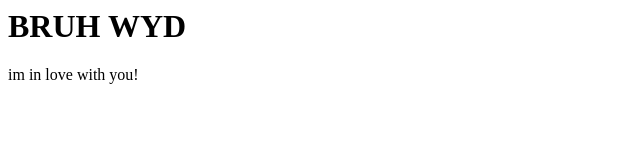
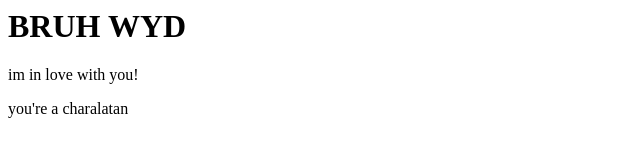
Before and after one commit to ajm855/crispy-octo-eureka, a plain HTML site: page index.html in a window 1280 px wide. Shown: the whole page, without its empty margins (0-640 px from the left). Drawn offline with Linux system fonts and the light colour scheme.

Commit message:
htmledit

```diff
--- a/index.html
+++ b/index.html
@@ -8,5 +8,6 @@
 <body>
     <h1>BRUH WYD</h1>
     <p>im  in love with you!</p>
+    <p>you're a charalatan</p>
 </body>
 </html>
```
